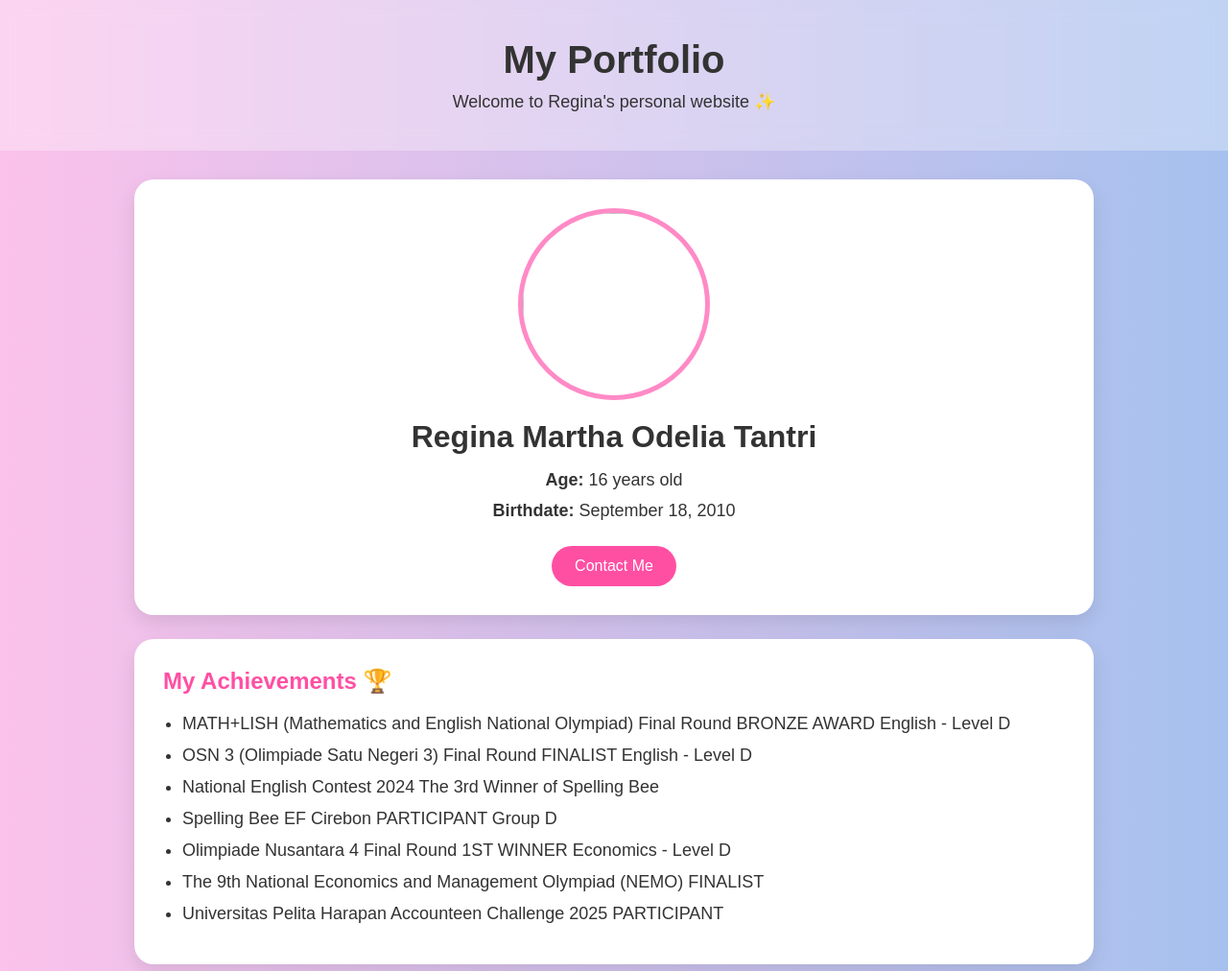
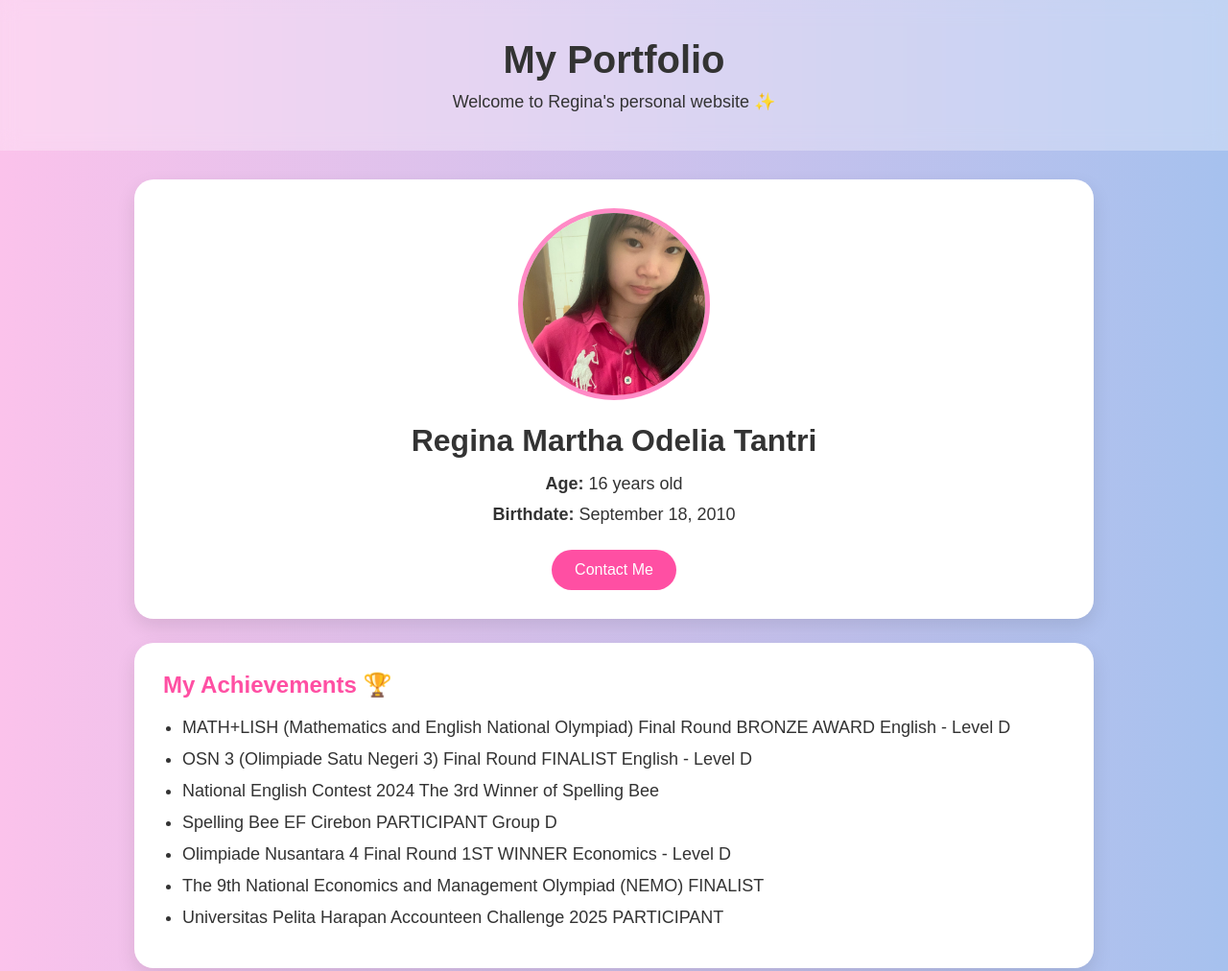
Before and after one commit to reginaamarthaa/Regina-UB1-Portfolio, a plain HTML site: page index.html in a window 1280 px wide. Shown: the top 1012 px of the page at 96% size. Drawn offline with Linux system fonts and the light colour scheme.

Commit message:
Update index.html

```diff
--- a/index.html
+++ b/index.html
@@ -123,7 +123,7 @@
     <div class="card profile">
 
       <!-- PUT YOUR IMAGE LINK BELOW -->
-      <img src="file:///C:/Users/hp/OneDrive/Pictures/Camera%20Roll/WIN_20241108_09_16_01_Pro.jpg">
+      <img src="WhatsApp Image 2026-05-24 at 1.17.15 PM.jpeg">
 
       <h2>Regina Martha Odelia Tantri</h2>
 
```
